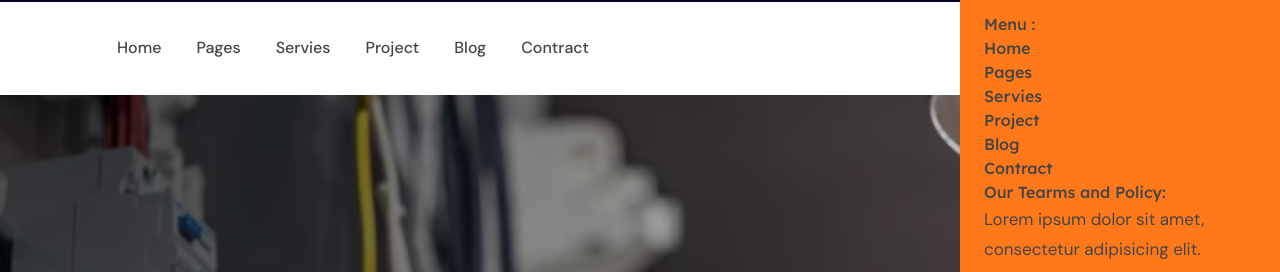
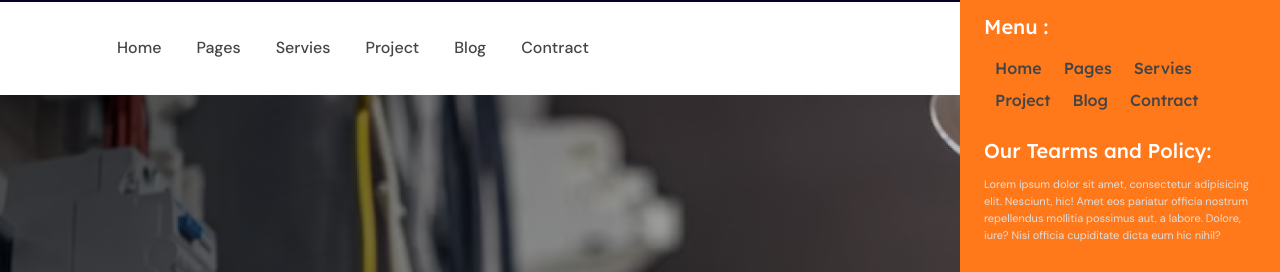
Before and after one commit to rubayatrifat/Electricity-North-West, a website: page src/index.html in a window 1280 px wide. Shown: the part 83-355 px from the top of the page. Drawn offline with Linux system fonts and the light colour scheme; files whose address does not match are found by name.

Commit message:
Electricity Web

```diff
--- a/src/assets/sass/layout/_header.scss
+++ b/src/assets/sass/layout/_header.scss
@@ -64,6 +64,40 @@
         margin-left: 40px;
         margin-bottom: 35px;
     }
+    .menu-txt {
+        font-size: 20px;
+        margin-bottom: 10px;
+        color: #fff;
+        display: inline-block;
+    }
+    .side-bar-menu {
+        display: flex;
+        align-items: center;
+        flex-wrap: wrap;
+        margin-bottom: 20px;
+        li {
+            margin: 4px 11px;
+            a {
+                &:hover {
+                    color: #fff;
+                }
+            }
+        }
+    }
+    .policy {
+        span {
+            margin-bottom: 10px;
+            display: inline-block;
+            font-size: 20px;
+            color: #fff;
+        }
+        p {
+            color: #dfdfdf;
+            font-size: 11px;
+            line-height: 17px;
+            margin-bottom: 31px;
+        }
+    }
 }
 
 /* Sidebar Menu */
--- a/src/index.html
+++ b/src/index.html
@@ -108,7 +108,7 @@
             <div class="logo2">
                 <img src="assets/images/header-top/logo2.png" alt="">
             </div>
-            <span>Menu :</span>
+            <span class="menu-txt">Menu :</span>
             <ul class="side-bar-menu">
                 <li><a href="#">Home</a></li>
                 <li><a href="#">Pages</a></li>
```
Also changed, not shown: src/html/partials/_header.html (+1 -1 lines), src/assets/css/main.css, 1 other file.
